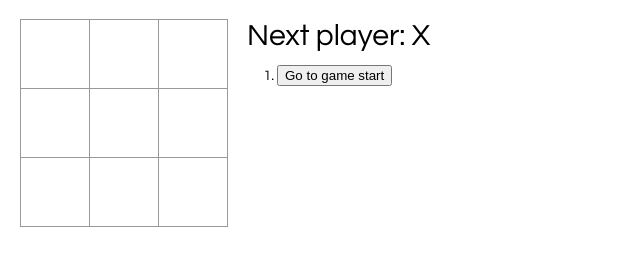
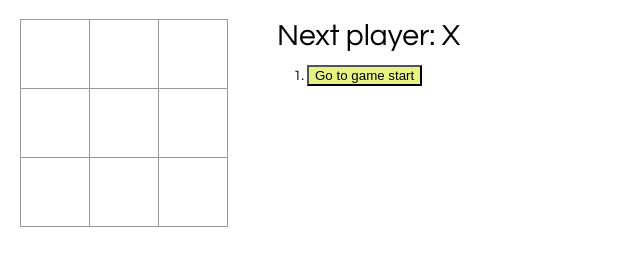
Before and after one commit to nirdosh17/react_tic_tac_toe, a React app: page / in a window 1280 px wide. Shown: the whole page, without its empty margins (0-640 px from the left). Built offline with nearby package versions, Linux system fonts and the light colour scheme.

Commit message:
Highlight current move.

```diff
--- a/src/index.css
+++ b/src/index.css
@@ -51,5 +51,5 @@ ol, ul {
 }
 
 .game-info {
-  margin-left: 20px;
+  margin-left: 50px;
 }
--- a/src/index.js
+++ b/src/index.js
@@ -118,15 +118,18 @@ class Game extends React.Component {
     const history = this.state.history;
     const current = history[this.state.stepNumber];
     const winner = calculateWinner(current.squares);
+    const stepNumber = this.state.stepNumber;
 
     const moves = history.map((step, move) => {
+      // highlight current move
+      let moveStyles = (move === stepNumber) ? {backgroundColor: '#e6f382'} : {}
+
       const description = move ?
         'Go to move #' + move :
         'Go to game start';
-
       return (
         <li key={move}>
-          <button onClick={() => this.jumpTo(move)}>{description}</button>
+          <button style={moveStyles} onClick={() => this.jumpTo(move)}>{description}</button>
         </li>
       )
     });
```
